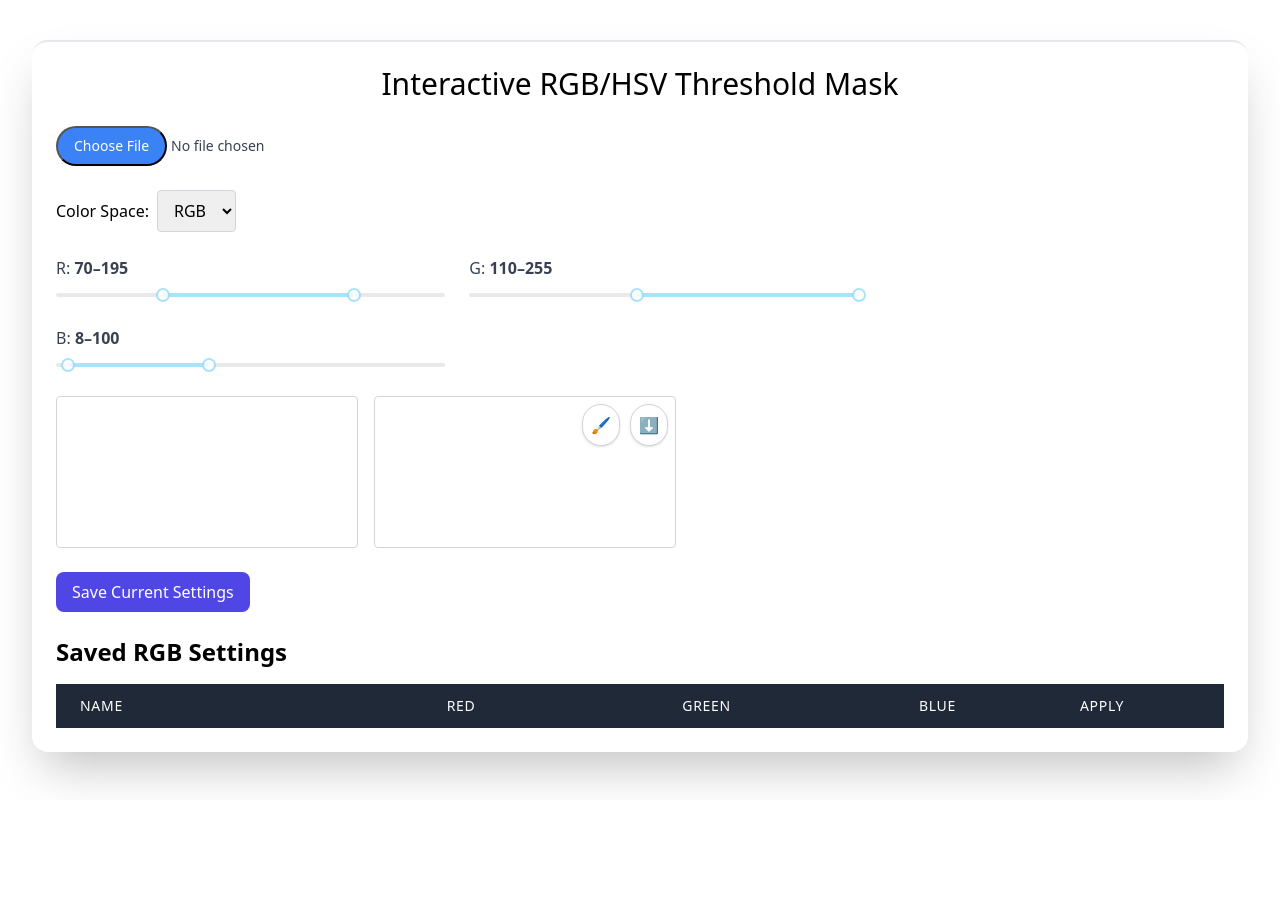
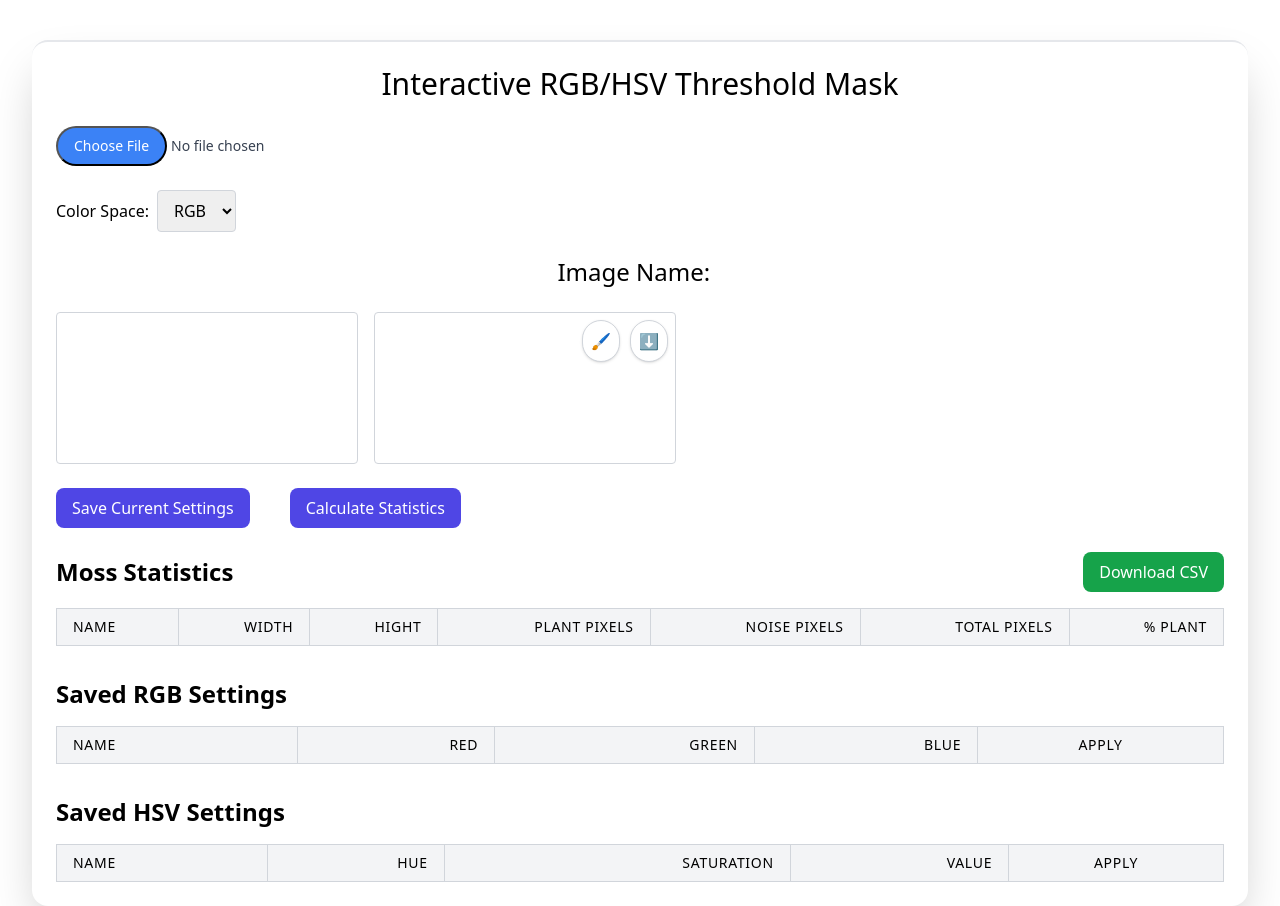
Before and after one commit to SushantAryal3/Image-Analysis-React, a React (Vite) app: page / in a window 1280 px wide. Before the commit the page ends 800 px from the top, so only its background shows below. Built offline with nearby package versions, Linux system fonts and the light colour scheme; a web font is replaced by a local one.

Commit message:
UI: Layout of the histogram and slider, feat: Calculate statistics after filtering, Added Table for statistics and download option in csv of the result.

```diff
--- a/src/CustomComponents/RGBThresholdMask.tsx
+++ b/src/CustomComponents/RGBThresholdMask.tsx
@@ -4,7 +4,6 @@ import removeSmallIslands from 'Utils/cleanup';
 import SliderGroup from './SliderGroup';
 import CanvasPair from './CanvasPair';
 import SavedSettingsTable from './SavedSettingsTable';
-import { HistogramChart } from './Histogram';
 
 export type Range2 = [number, number];
 
@@ -31,6 +30,9 @@ export default function RGBThresholdMask() {
   const [savedRGB, setSavedRGB] = useState<any[]>([]);
   const [savedHSV, setSavedHSV] = useState<any[]>([]);
   const [colorSpace, setColorSpace] = useState<'RGB' | 'HSV'>('RGB');
+  const [stats, setStats] = useState<
+    { name: string; plant: number; noise: number; total: number; width: number; height: number }[]
+  >([]);
 
   const cleanupImageData = useCallback(() => {
     imageDataRef.current = null;
@@ -118,6 +120,25 @@ export default function RGBThresholdMask() {
     mctx.putImageData(cleaned, 0, 0);
   }, [colorSpace, rRange, gRange, bRange, hRange, sRange, vRange, minSize]);
 
+  const calculateStatistics = useCallback(() => {
+    applyMask();
+    const ctx = maskCanvasRef.current!.getContext('2d')!;
+    const { data, width, height } = ctx.getImageData(0, 0, ctx.canvas.width, ctx.canvas.height);
+
+    let plant = 0;
+    const total = width * height;
+    for (let i = 0; i < data.length; i += 4) {
+      if (data[i] !== 255 || data[i + 1] !== 255 || data[i + 2] !== 255) {
+        plant++;
+      }
+    }
+    const noise = total - plant;
+    setStats((prev) => [
+      ...prev.filter((item) => item.name !== filename),
+      { name: filename, plant, noise, total, width, height },
+    ]);
+  }, [applyMask, filename]);
+
   const handleUpload = useCallback(
     (e: React.ChangeEvent<HTMLInputElement>) => {
       const file = e.target.files?.[0];
@@ -153,11 +174,6 @@ export default function RGBThresholdMask() {
     },
     [cleanupImageData],
   );
-
-  useEffect(() => {
-    applyMask();
-  }, [applyMask]);
-
   const saveSettings = useCallback(() => {
     const cs = colorSpace;
     const rec = {
@@ -192,7 +208,6 @@ export default function RGBThresholdMask() {
     link.click();
     saveSettings();
   }, [filename, saveSettings]);
-
   useEffect(() => {
     return cleanupImageData;
   }, [cleanupImageData]);
@@ -219,21 +234,9 @@ export default function RGBThresholdMask() {
           <option value="HSV">HSV</option>
         </select>
       </div>
-      {colorSpace === 'RGB' && imageData && (
-        <>
-          <HistogramChart imageData={imageData} channel="r" selection={rRange} />
-          <HistogramChart imageData={imageData} channel="g" selection={gRange} />
-          <HistogramChart imageData={imageData} channel="b" selection={bRange} />
-        </>
-      )}
-      {colorSpace === 'HSV' && imageData && (
-        <>
-          <HistogramChart imageData={imageData} channel="h" selection={hRange} />
-          <HistogramChart imageData={imageData} channel="s" selection={sRange} />
-          <HistogramChart imageData={imageData} channel="v" selection={vRange} />
-        </>
-      )}
+      {imageData && (
         <SliderGroup
+          imageData={imageData}
           colorSpace={colorSpace}
           rRange={rRange}
           setRRange={setRRange}
@@ -247,7 +250,10 @@ export default function RGBThresholdMask() {
           setSRange={setSRange}
           vRange={vRange}
           setVRange={setVRange}
+          applyMask={applyMask}
         />
+      )}
+      <div className="text-2xl text-center ">Image Name:&nbsp;&nbsp; {filename}</div>
       <CanvasPair
         origCanvasRef={origCanvasRef}
         maskCanvasRef={maskCanvasRef}
@@ -264,7 +270,14 @@ export default function RGBThresholdMask() {
       >
         Save Current Settings
       </button>
-      <SavedSettingsTable rgbSettings={savedRGB} hsvSettings={savedHSV} colorSpace={colorSpace} onApply={applySaved} />
+      <button
+        onClick={calculateStatistics}
+        className="bg-indigo-600 text-white px-4 py-2 rounded-lg hover:bg-indigo-700 ml-10"
+        type="button"
+      >
+        Calculate Statistics
+      </button>
+      <SavedSettingsTable rgbSettings={savedRGB} hsvSettings={savedHSV} stats={stats} onApply={applySaved} />
     </div>
   );
 }
--- a/src/CustomComponents/SavedSettingsTable.tsx
+++ b/src/CustomComponents/SavedSettingsTable.tsx
@@ -11,40 +11,139 @@ export interface SavedSetting {
 interface SavedSettingsTableProps {
   rgbSettings: SavedSetting[];
   hsvSettings: SavedSetting[];
-  colorSpace: 'RGB' | 'HSV';
+  stats: { name: string; plant: number; noise: number; total: number; width: number; height: number }[];
   onApply: (rec: SavedSetting) => void;
 }
-export default function SavedSettingsTable({ rgbSettings, hsvSettings, colorSpace, onApply }: SavedSettingsTableProps) {
+export default function SavedSettingsTable({ rgbSettings, hsvSettings, stats, onApply }: SavedSettingsTableProps) {
+  const downloadStatsCsv = () => {
+    if (stats.length === 0) return;
+
+    const headers = ['Name', 'Width', 'Height', 'Plant Pixels', 'Noise Pixels', 'Total Pixels', '% Plant'];
+    const rows = stats.map((s) => [
+      s.name,
+      s.width,
+      s.height,
+      s.plant,
+      s.noise,
+      s.total,
+      `${((s.plant / s.total) * 100).toFixed(2)}%`,
+    ]);
+
+    const csvContent = [headers, ...rows].map((r) => r.join(',')).join('\n');
+
+    const blob = new Blob([csvContent], { type: 'text/csv;charset=utf-8;' });
+    const link = document.createElement('a');
+    link.href = URL.createObjectURL(blob);
+    link.setAttribute('download', 'moss_statistics.csv');
+    link.style.display = 'none';
+    document.body.appendChild(link);
+    link.click();
+    document.body.removeChild(link);
+  };
+
   return (
     <div className="space-y-8">
-      {colorSpace === 'RGB' && (
+      <div>
+        <div className="flex items-center justify-between mb-4">
+          <h4 className="text-2xl font-semibold">Moss Statistics</h4>
+          <button
+            type="button"
+            onClick={downloadStatsCsv}
+            className="bg-green-600 text-white px-4 py-2 rounded-lg hover:bg-green-700"
+          >
+            Download CSV
+          </button>
+        </div>
+        <table className="min-w-full border border-gray-300">
+          <thead className="bg-gray-100">
+            <tr>
+              <th className="border border-gray-300 px-4 py-2 text-left text-sm font-medium uppercase tracking-wider">
+                Name
+              </th>
+              <th className="border border-gray-300 px-4 py-2 text-right text-sm font-medium uppercase tracking-wider">
+                Width
+              </th>
+              <th className="border border-gray-300 px-4 py-2 text-right text-sm font-medium uppercase tracking-wider">
+                Hight
+              </th>
+              <th className="border border-gray-300 px-4 py-2 text-right text-sm font-medium uppercase tracking-wider">
+                Plant Pixels
+              </th>
+              <th className="border border-gray-300 px-4 py-2 text-right text-sm font-medium uppercase tracking-wider">
+                Noise Pixels
+              </th>
+              <th className="border border-gray-300 px-4 py-2 text-right text-sm font-medium uppercase tracking-wider">
+                Total Pixels
+              </th>
+              <th className="border border-gray-300 px-4 py-2 text-right text-sm font-medium uppercase tracking-wider">
+                % Plant
+              </th>
+            </tr>
+          </thead>
+          <tbody>
+            {stats.map((s, idx) => (
+              <tr key={s.name} className={idx % 2 === 0 ? 'bg-white' : 'bg-gray-50'}>
+                <td className="border border-gray-300 px-4 py-2 text-sm font-medium text-gray-900">{s.name}</td>
+                <td className="border border-gray-300 px-4 py-2 text-sm text-gray-700 text-right">
+                  {s.width.toLocaleString()}
+                </td>
+                <td className="border border-gray-300 px-4 py-2 text-sm text-gray-700 text-right">
+                  {s.height.toLocaleString()}
+                </td>
+                <td className="border border-gray-300 px-4 py-2 text-sm text-gray-700 text-right">
+                  {s.plant.toLocaleString()}
+                </td>
+                <td className="border border-gray-300 px-4 py-2 text-sm text-gray-700 text-right">
+                  {s.noise.toLocaleString()}
+                </td>
+                <td className="border border-gray-300 px-4 py-2 text-sm text-gray-700 text-right">
+                  {s.total.toLocaleString()}
+                </td>
+                <td className="border border-gray-300 px-4 py-2 text-sm text-gray-700 text-right">
+                  {((s.plant / s.total) * 100).toFixed(2)}%
+                </td>
+              </tr>
+            ))}
+          </tbody>
+        </table>
+      </div>
       <div>
         <h4 className="mb-4 text-2xl font-semibold">Saved RGB Settings</h4>
         <div className="overflow-x-auto">
-            <table className="min-w-full table-auto border-collapse">
-              <thead>
-                <tr className="bg-gray-800 text-white">
-                  <th className="px-6 py-3 text-left text-sm font-medium uppercase tracking-wider">Name</th>
-                  <th className="px-6 py-3 text-right text-sm font-medium uppercase tracking-wider">Red</th>
-                  <th className="px-6 py-3 text-right text-sm font-medium uppercase tracking-wider">Green</th>
-                  <th className="px-6 py-3 text-right text-sm font-medium uppercase tracking-wider">Blue</th>
-                  <th className="px-6 py-3 text-center text-sm font-medium uppercase tracking-wider">Apply</th>
+          <table className="min-w-full border border-gray-300">
+            <thead className="bg-gray-100">
+              <tr>
+                <th className="border border-gray-300 px-4 py-2 text-left text-sm font-medium uppercase tracking-wider">
+                  Name
+                </th>
+                <th className="border border-gray-300 px-4 py-2 text-right text-sm font-medium uppercase tracking-wider">
+                  Red
+                </th>
+                <th className="border border-gray-300 px-4 py-2 text-right text-sm font-medium uppercase tracking-wider">
+                  Green
+                </th>
+                <th className="border border-gray-300 px-4 py-2 text-right text-sm font-medium uppercase tracking-wider">
+                  Blue
+                </th>
+                <th className="border border-gray-300 px-4 py-2 text-center text-sm font-medium uppercase tracking-wider">
+                  Apply
+                </th>
               </tr>
             </thead>
-              <tbody className="divide-y divide-gray-200">
+            <tbody>
               {rgbSettings.map((r, idx) => (
                 <tr key={r.name} className={idx % 2 === 0 ? 'bg-white' : 'bg-gray-50'}>
-                    <td className="px-6 py-4 whitespace-nowrap text-sm font-medium text-gray-900">{r.name}</td>
-                    <td className="px-6 py-4 whitespace-nowrap text-sm text-gray-700 text-right">
+                  <td className="border border-gray-300 px-4 py-2 text-sm font-medium text-gray-900">{r.name}</td>
+                  <td className="border border-gray-300 px-4 py-2 text-sm text-gray-700 text-right">
                     {r.rRange![0]}–{r.rRange![1]}
                   </td>
-                    <td className="px-6 py-4 whitespace-nowrap text-sm text-gray-700 text-right">
+                  <td className="border border-gray-300 px-4 py-2 text-sm text-gray-700 text-right">
                     {r.gRange![0]}–{r.gRange![1]}
                   </td>
-                    <td className="px-6 py-4 whitespace-nowrap text-sm text-gray-700 text-right">
+                  <td className="border border-gray-300 px-4 py-2 text-sm text-gray-700 text-right">
                     {r.bRange![0]}–{r.bRange![1]}
                   </td>
-                    <td className="px-6 py-4 whitespace-nowrap text-center">
+                  <td className="border border-gray-300 px-4 py-2 text-center">
                     <button
                       type="button"
                       onClick={() => onApply(r)}
@@ -59,36 +158,44 @@ export default function SavedSettingsTable({ rgbSettings, hsvSettings, colorSpac
           </table>
         </div>
       </div>
-      )}
 
-      {colorSpace === 'HSV' && (
       <div>
         <h4 className="mb-4 text-2xl font-semibold">Saved HSV Settings</h4>
         <div className="overflow-x-auto">
-            <table className="min-w-full table-auto border-collapse">
-              <thead>
-                <tr className="bg-gray-800 text-white">
-                  <th className="px-6 py-3 text-left text-sm font-medium uppercase tracking-wider">Name</th>
-                  <th className="px-6 py-3 text-right text-sm font-medium uppercase tracking-wider">Hue</th>
-                  <th className="px-6 py-3 text-right text-sm font-medium uppercase tracking-wider">Saturation</th>
-                  <th className="px-6 py-3 text-right text-sm font-medium uppercase tracking-wider">Value</th>
-                  <th className="px-6 py-3 text-center text-sm font-medium uppercase tracking-wider">Apply</th>
+          <table className="min-w-full border border-gray-300">
+            <thead className="bg-gray-100">
+              <tr>
+                <th className="border border-gray-300 px-4 py-2 text-left text-sm font-medium uppercase tracking-wider">
+                  Name
+                </th>
+                <th className="border border-gray-300 px-4 py-2 text-right text-sm font-medium uppercase tracking-wider">
+                  Hue
+                </th>
+                <th className="border border-gray-300 px-4 py-2 text-right text-sm font-medium uppercase tracking-wider">
+                  Saturation
+                </th>
+                <th className="border border-gray-300 px-4 py-2 text-right text-sm font-medium uppercase tracking-wider">
+                  Value
+                </th>
+                <th className="border border-gray-300 px-4 py-2 text-center text-sm font-medium uppercase tracking-wider">
+                  Apply
+                </th>
               </tr>
             </thead>
-              <tbody className="divide-y divide-gray-200">
+            <tbody>
               {hsvSettings.map((h, idx) => (
                 <tr key={h.name} className={idx % 2 === 0 ? 'bg-white' : 'bg-gray-50'}>
-                    <td className="px-6 py-4 whitespace-nowrap text-sm font-medium text-gray-900">{h.name}</td>
-                    <td className="px-6 py-4 whitespace-nowrap text-sm text-gray-700 text-right">
+                  <td className="border border-gray-300 px-4 py-2 text-sm font-medium text-gray-900">{h.name}</td>
+                  <td className="border border-gray-300 px-4 py-2 text-sm text-gray-700 text-right">
                     {h.hRange![0]}–{h.hRange![1]}
                   </td>
-                    <td className="px-6 py-4 whitespace-nowrap text-sm text-gray-700 text-right">
+                  <td className="border border-gray-300 px-4 py-2 text-sm text-gray-700 text-right">
                     {h.sRange![0]}–{h.sRange![1]}
                   </td>
-                    <td className="px-6 py-4 whitespace-nowrap text-sm text-gray-700 text-right">
+                  <td className="border border-gray-300 px-4 py-2 text-sm text-gray-700 text-right">
                     {h.vRange![0]}–{h.vRange![1]}
                   </td>
-                    <td className="px-6 py-4 whitespace-nowrap text-center">
+                  <td className="border border-gray-300 px-4 py-2 text-center">
                     <button
                       type="button"
                       onClick={() => onApply(h)}
@@ -103,7 +210,6 @@ export default function SavedSettingsTable({ rgbSettings, hsvSettings, colorSpac
           </table>
         </div>
       </div>
-      )}
     </div>
   );
 }
--- a/tsconfig.json
+++ b/tsconfig.json
@@ -46,6 +46,5 @@
     }
   },
   "include": [".eslintrc.cjs", "src", "src/**/*.ts"],
-  "exclude": ["node_modules", "dist"],
-  "references": [{ "path": "./tsconfig.node.json" }]
+  "exclude": ["node_modules", "dist"]
 }
```
Also changed, not shown: src/CustomComponents/Histogram.tsx (+3 -11 lines), src/CustomComponents/SliderGroup.tsx (+18 -0 lines). Lines whose indentation alone changed are shown as unchanged.
